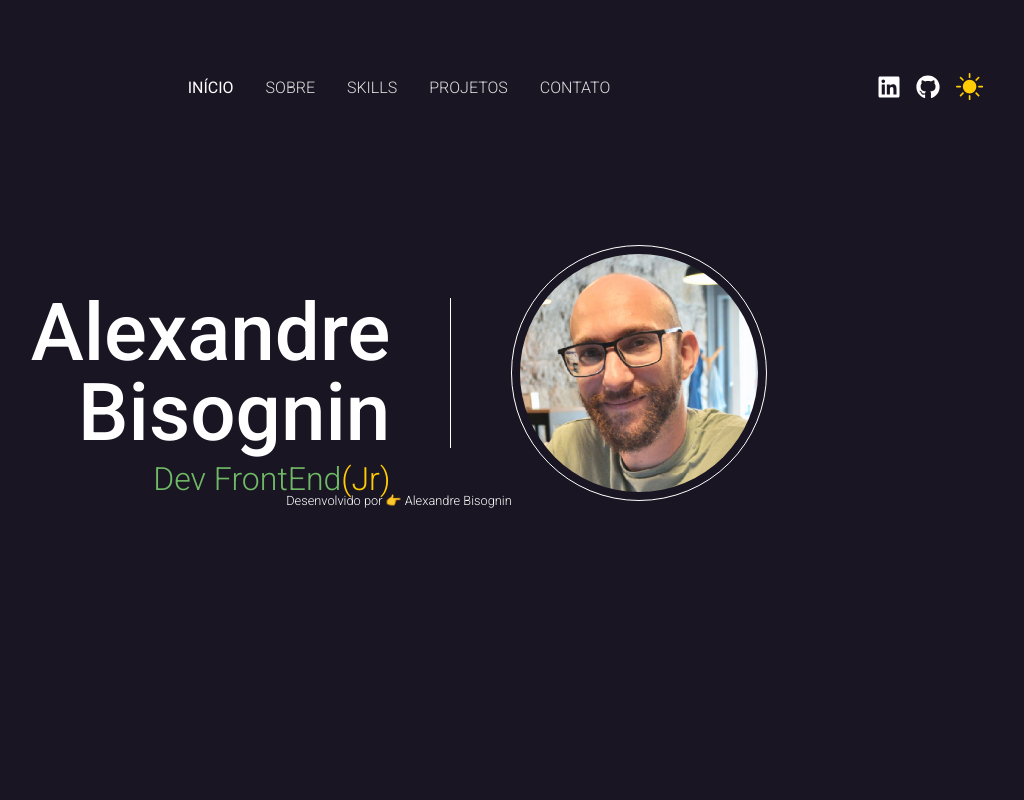
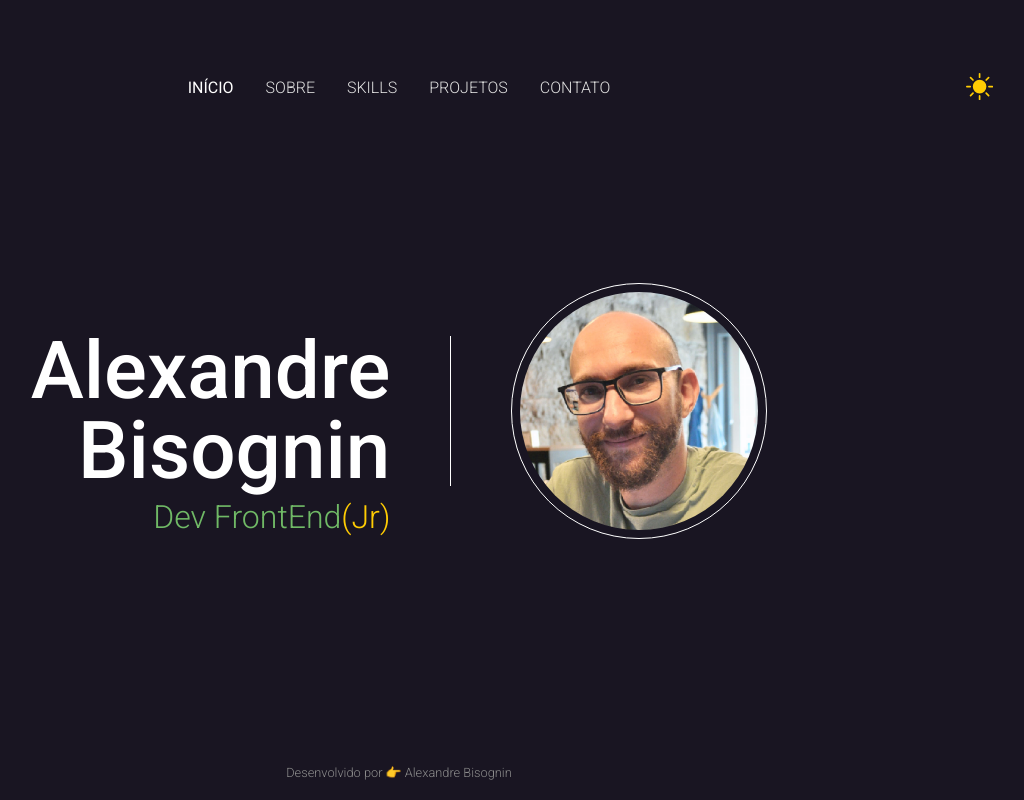
Before and after one commit to alexandre-fb/alexandre-fb-portfolio, a React (Vite) app: page / in a window 1280 px wide. Shown: the whole page, without its empty margins (241-1265 px from the left). Built offline with nearby package versions, Linux system fonts and the light colour scheme.

Commit message:
Create footer and add in home page

```diff
--- a/src/components/Footer/index.jsx
+++ b/src/components/Footer/index.jsx
@@ -9,14 +9,16 @@ export const Footer = () => {
 const P = styled.p`
 
         font-size: 0.8rem;
+        margin:20px 0;
+        color: #8c8c8c;
 
         a{
             cursor: pointer;
+            color: #8c8c8c;
+
 
             &:hover {
                 color: var(--light-green)
             }
         }
-
-
 `
--- a/src/components/Header/index.jsx
+++ b/src/components/Header/index.jsx
@@ -8,7 +8,7 @@ import { ThemeButton } from "../buttons/themeButton";
 export const Header = () => {
   return (
     <Container>
-      <div>
+
         <Link to="/">
           <ProfileName />
         </Link>
@@ -19,7 +19,7 @@ export const Header = () => {
           <SocialLinks />
           <ThemeButton />
         </div>
-      </div>
+
     </Container>
   );
 };
--- a/src/components/Header/styles.jsx
+++ b/src/components/Header/styles.jsx
@@ -2,29 +2,16 @@ import styled from 'styled-components'
 
 export const Container = styled.header`
   width: 100%;
+  margin: 0 50px;
+  padding: 80px 0 20px 0;
 
-  position: absolute;
-  top: 0;
-  left: 0;
-  z-index: 5;
+  position: relative;
 
   display: flex;
   justify-content: center;
+  align-items: center;
 
-  //=========Second Container=========
-  & > :first-child {
-    width: 100%;
-    max-width: 1440px;
-    margin: 0 50px;
-    padding: 80px 0 20px 0;
-
-    position: relative;
-
-    display: flex;
-    justify-content: center;
-    align-items: center;
-
-    //==========Logo - NameProfile==========
+    //==========Logo==========
 
     & > :nth-child(1) {
       display: none;
@@ -45,9 +32,9 @@ export const Container = styled.header`
 
       //=========Social Links=========
 
-      & > :nth-child(1) {
-        display: flex;
+      & > :first-child {
+        display: none;
       }
     }
-  }
+
 `;
--- a/src/components/panel/styles.jsx
+++ b/src/components/panel/styles.jsx
@@ -1,6 +1,8 @@
 import styled from "styled-components";
 
 export const Container = styled.div`
+
+width: 200px;
   display: grid;
   grid-template-rows: auto;
   justify-content: center;
@@ -25,10 +27,10 @@ export const Container = styled.div`
     display: flex;
     align-items: center;
     width: 256px;
+    background-color: red;
 
     & :first-child {
       position: absolute;
-      width: 100%;
     }
   }
   & :nth-child(4) {
--- a/src/pages/home/index.jsx
+++ b/src/pages/home/index.jsx
@@ -7,20 +7,27 @@ export const Home = () => {
   return (
     <Container>
       <Header />
-
       <main>
         <Panel />
       </main>
-
       <Footer />
     </Container>
   );
 };
 
 const Container = styled.div`
+  height: 100vh;
+  margin: 0 40px;
+
+  position: relative;
+
   display: flex;
   flex-direction: column;
-  justify-content: center;
+  justify-content: space-between;
   align-items: center;
-  height: 100vh;
+
+  > & :nth-child(3) {
+    position: absolute;
+    bottom: 0;
+  }
 `;
```
